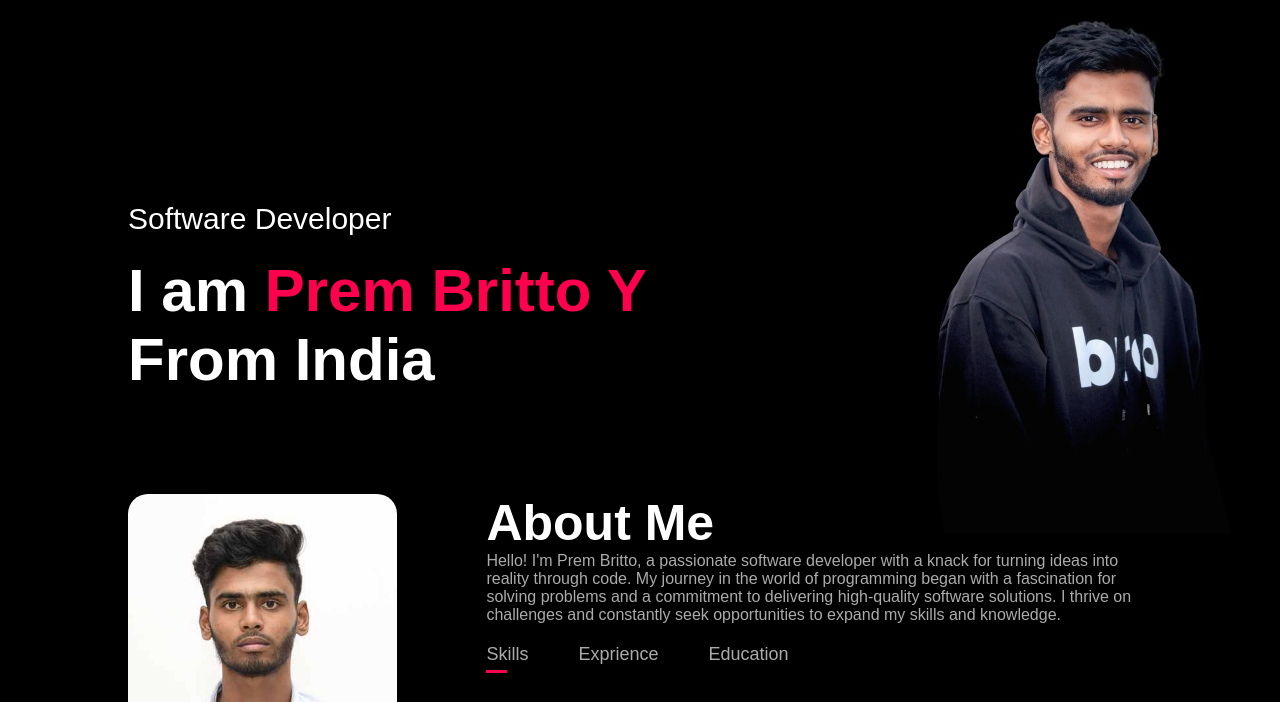
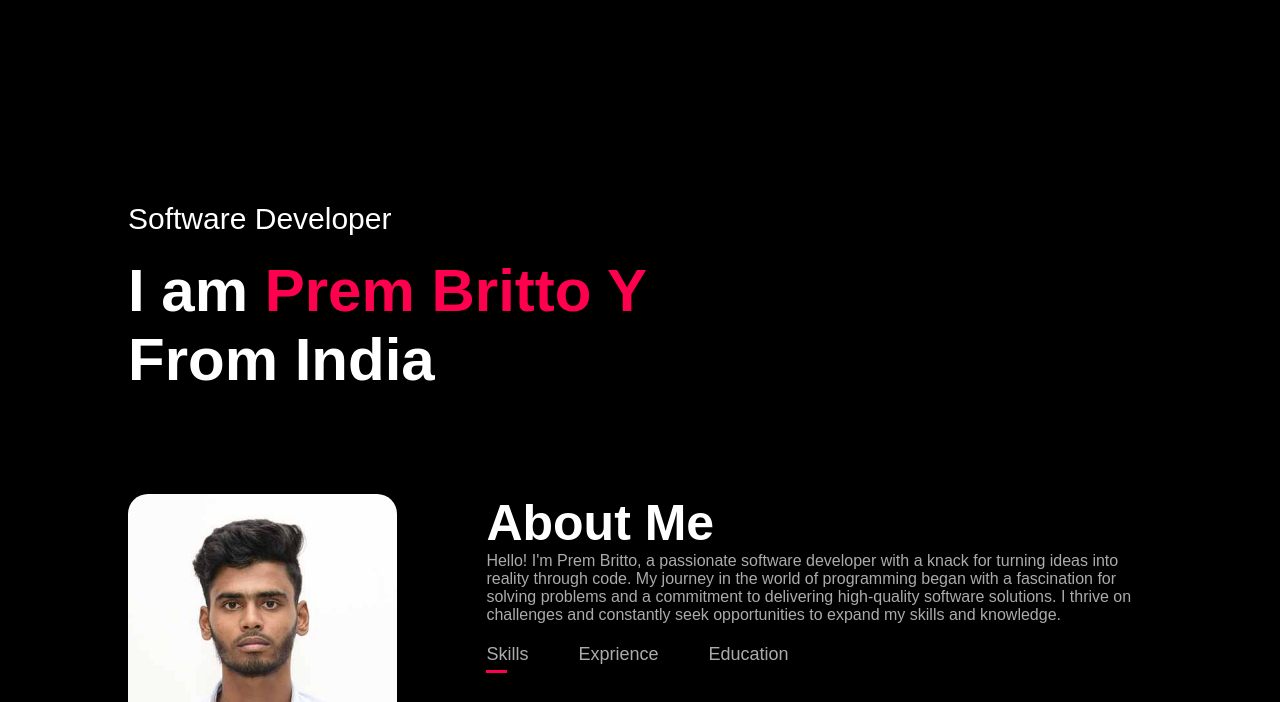
Before and after one commit to prembritto/Personal_Portfolio, a plain HTML site: page index.html in a window 1280 px wide. Shown: the part 78-780 px from the top of the page. Drawn offline with Linux system fonts and the light colour scheme.

Commit message:
Update styles.css

```diff
--- a/styles.css
+++ b/styles.css
@@ -14,7 +14,7 @@ body{
     color: fff ;
 }
 body {
-    background-image: url('images/prem1.jpg');
+    background-image: url('images/');
     background-repeat: no-repeat;
     background-position: right top;
     margin: 0;
```
